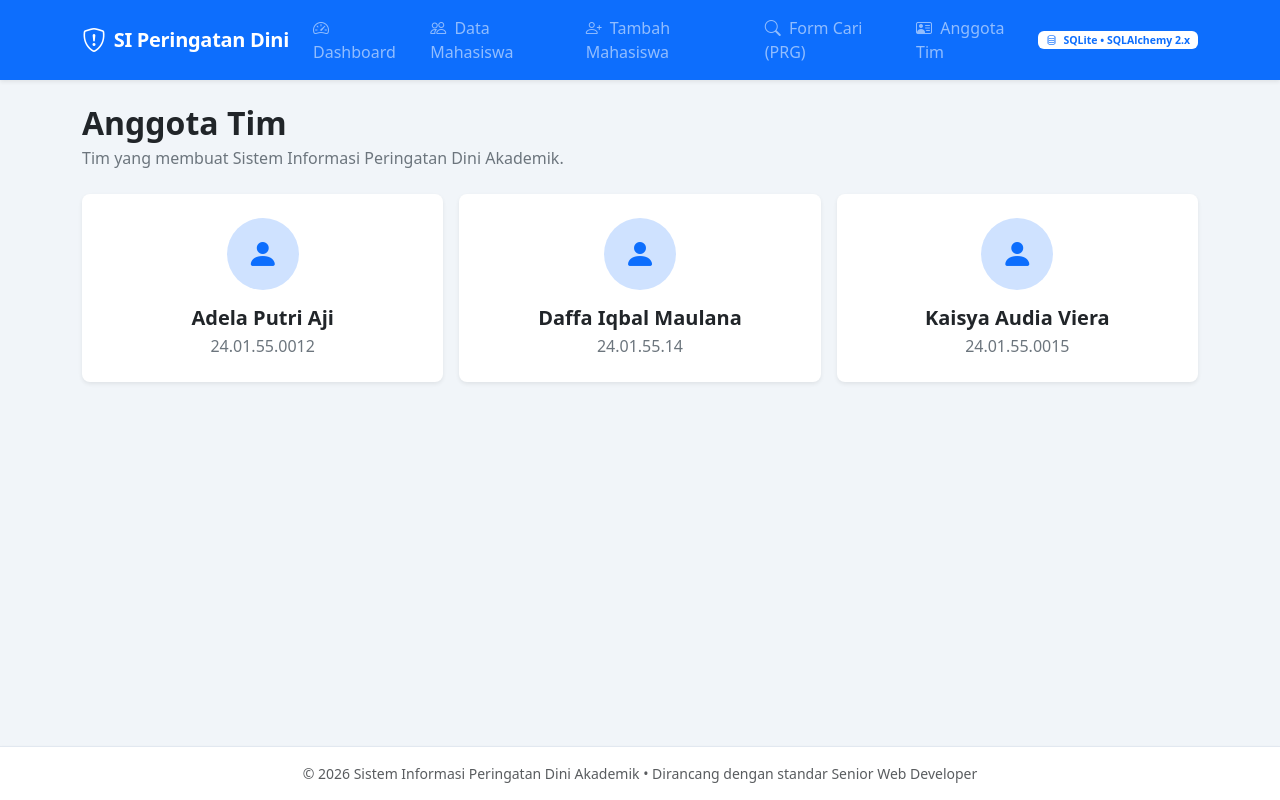
After one commit to adelaputriaji12/Applikasi_Web_SI, a Flask app: page /tim in a window 1280 px wide. The commit adds this page. Run offline with Flask 3, Linux system fonts and the light colour scheme.

Commit message:
anggota tim

```diff
--- a/app.py
+++ b/app.py
@@ -93,6 +93,12 @@ def index():
         mahasiswa_berisiko=mahasiswa_berisiko,
         daftar_prodi=daftar_prodi,
     )
+
+
+# Rute halaman anggota tim
+@app.route("/tim")
+def anggota_tim():
+    return render_template("tim.html")
 
 
 # Rute 2: Query String (/mahasiswa?prodi=...)
--- a/templates/base.html
+++ b/templates/base.html
@@ -69,6 +69,11 @@
                             <i class="bi bi-search me-1"></i> Form Cari (PRG)
                         </a>
                     </li>
+                    <li class="nav-item">
+                        <a class="nav-link" href="{{ url_for('anggota_tim') }}">
+                            <i class="bi bi-person-vcard me-1"></i> Anggota Tim
+                        </a>
+                    </li>
                 </ul>
                 <div class="d-flex align-items-center text-white small gap-2">
                     <span class="badge bg-white text-primary fw-semibold px-2 py-1">
--- /dev/null
+++ b/templates/tim.html
@@ -0,0 +1,48 @@
+{% extends "base.html" %}
+
+{% block title %}Anggota Tim - SI Peringatan Dini{% endblock %}
+
+{% block isi %}
+<div class="row mb-4">
+    <div class="col-12">
+        <h2 class="fw-bold text-dark mb-1">Anggota Tim</h2>
+        <p class="text-secondary mb-0">Tim yang membuat Sistem Informasi Peringatan Dini Akademik.</p>
+    </div>
+</div>
+
+<div class="row g-3">
+    <div class="col-md-4">
+        <div class="card border-0 shadow-sm rounded-3 h-100">
+            <div class="card-body p-4 text-center">
+                <div class="bg-primary-subtle text-primary rounded-circle d-inline-flex align-items-center justify-content-center mb-3" style="width: 72px; height: 72px;">
+                    <i class="bi bi-person-fill fs-2"></i>
+                </div>
+                <h5 class="fw-bold mb-1">Adela Putri Aji</h5>
+                <p class="text-secondary mb-0">24.01.55.0012</p>
+            </div>
+        </div>
+    </div>
+    <div class="col-md-4">
+        <div class="card border-0 shadow-sm rounded-3 h-100">
+            <div class="card-body p-4 text-center">
+                <div class="bg-primary-subtle text-primary rounded-circle d-inline-flex align-items-center justify-content-center mb-3" style="width: 72px; height: 72px;">
+                    <i class="bi bi-person-fill fs-2"></i>
+                </div>
+                <h5 class="fw-bold mb-1">Daffa Iqbal Maulana</h5>
+                <p class="text-secondary mb-0">24.01.55.14</p>
+            </div>
+        </div>
+    </div>
+    <div class="col-md-4">
+        <div class="card border-0 shadow-sm rounded-3 h-100">
+            <div class="card-body p-4 text-center">
+                <div class="bg-primary-subtle text-primary rounded-circle d-inline-flex align-items-center justify-content-center mb-3" style="width: 72px; height: 72px;">
+                    <i class="bi bi-person-fill fs-2"></i>
+                </div>
+                <h5 class="fw-bold mb-1">Kaisya Audia Viera</h5>
+                <p class="text-secondary mb-0">24.01.55.0015</p>
+            </div>
+        </div>
+    </div>
+</div>
+{% endblock %}
```
Also changed, not shown: uji_app.py (+14 -0 lines).
